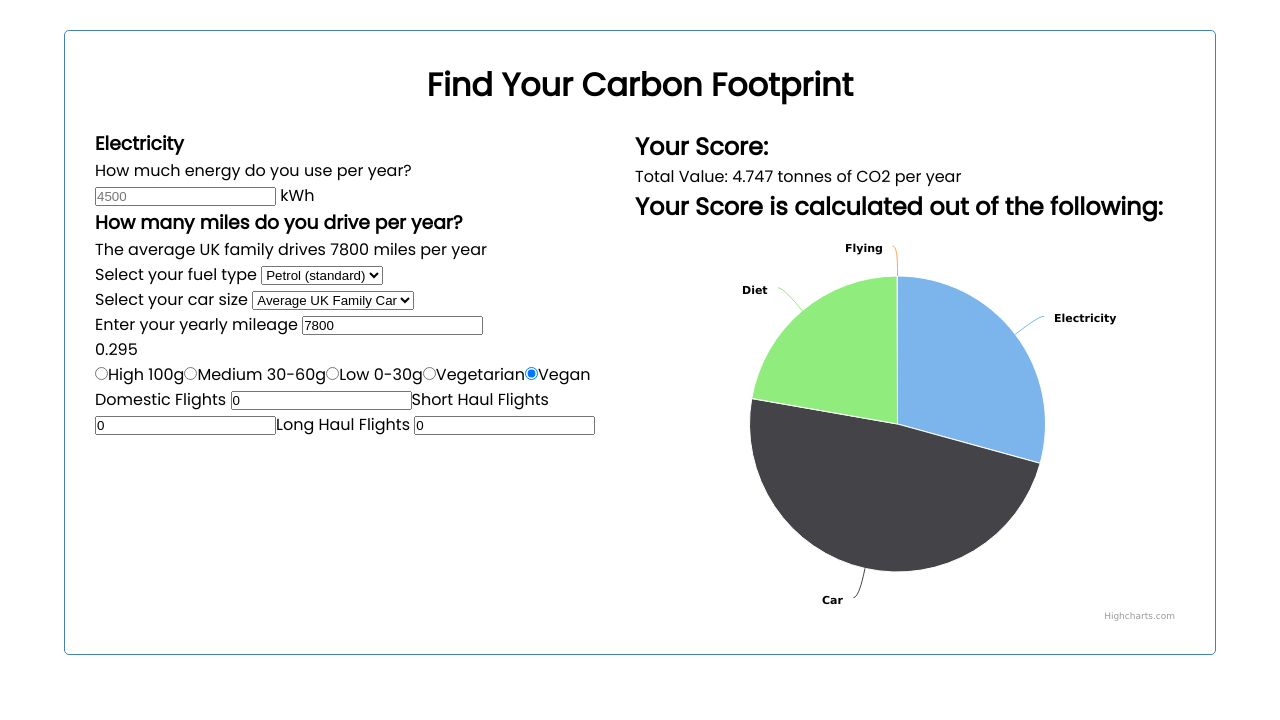
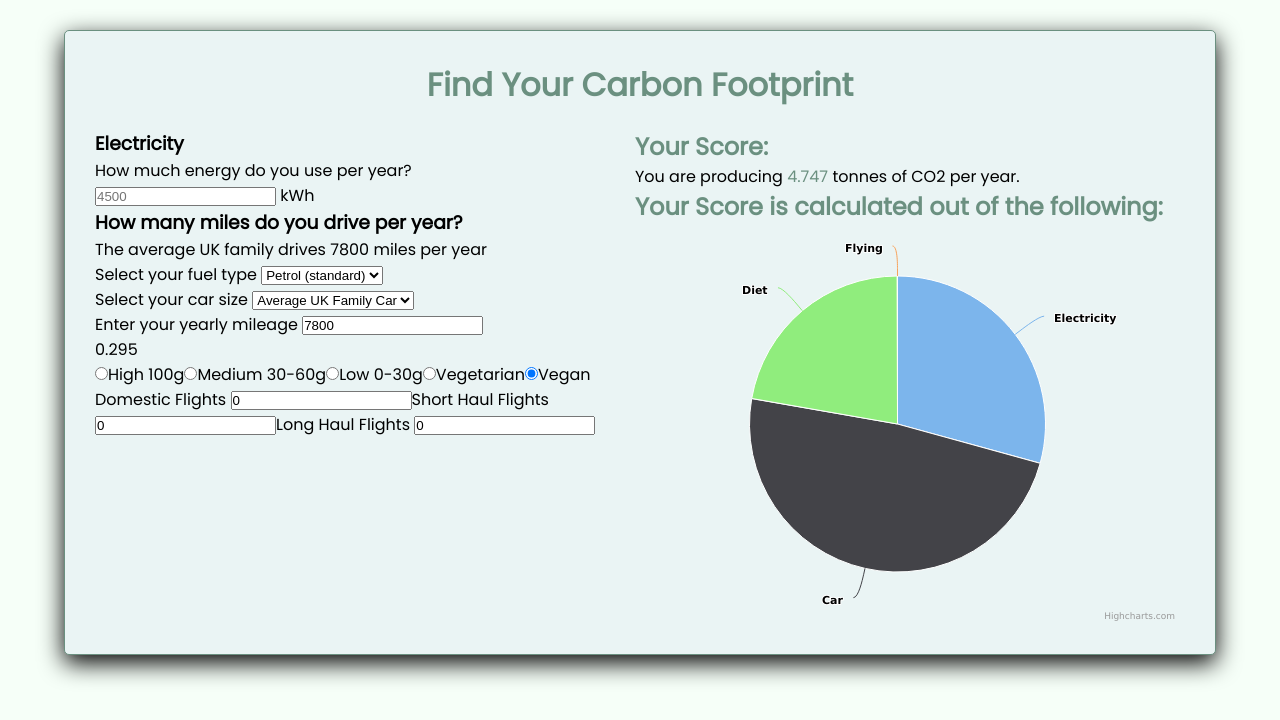
Before and after one commit to mldrenth/carbon_footprint_app, a React (Create React App) app in the folder client/: page / in a window 1280 px wide. Shown: the top 720 px of the page. Built offline with nearby package versions, Linux system fonts and the light colour scheme; no server answers.

Commit message:
Basic CSS

```diff
--- /dev/null
+++ b/client/src/components/CalculatorDisplay.css
@@ -0,0 +1,13 @@
+#calculator-display-container > h2 {
+    color: #6B9080;
+}
+
+#calculator-display-container > p {
+ display: inline;
+}
+
+#calculator-display-container > p > span {
+    color: #6B9080;
+    font-style: bold;
+
+}
--- a/client/src/components/CalculatorDisplay.js
+++ b/client/src/components/CalculatorDisplay.js
@@ -1,5 +1,6 @@
 import React from "react";
 import FootprintChart from "./FootprintChart";
+import './CalculatorDisplay.css'
 const CalculatorDisplay = ({
   electricityValue,
   carValue,
@@ -8,9 +9,9 @@ const CalculatorDisplay = ({
   totalValue,
 }) => {
   return (
-    <div>
+    <div id="calculator-display-container">
       <h2>Your Score:</h2>
-      <p>Total Value: {totalValue.toFixed(3)} tonnes of CO2 per year </p>
+      <p> You are producing <span>{totalValue.toFixed(3)}</span> tonnes of CO2 per year. </p>
       <h2>Your Score is calculated out of the following:</h2>
       <FootprintChart
         electricityValue={electricityValue}
--- a/client/src/components/FootprintChart.js
+++ b/client/src/components/FootprintChart.js
@@ -13,6 +13,7 @@ const FootprintChart = ({
     },
     chart: {
       type: "pie",
+      backgroundColor: null,
 
       width: 550,
       marginRight: 35,
--- a/client/src/index.css
+++ b/client/src/index.css
@@ -8,6 +8,7 @@
 
 body {
   font-family: "Poppins", sans-serif;
+  background-color: #f6fff8;
 }
 
 .container {
@@ -15,12 +16,15 @@ body {
   margin: 30px auto;
   overflow: auto;
   min-height: 300px;
-  border: 1px solid steelblue;
+  border: 1px solid #6B9080;
   padding: 30px;
   border-radius: 5px;
+  background-color: #eaf4f4;
+  box-shadow: 0px 8px 24px;
 }
 
 .header {
   text-align: center;
   margin-bottom: 20px;
+  color: #6B9080;
 }
```
